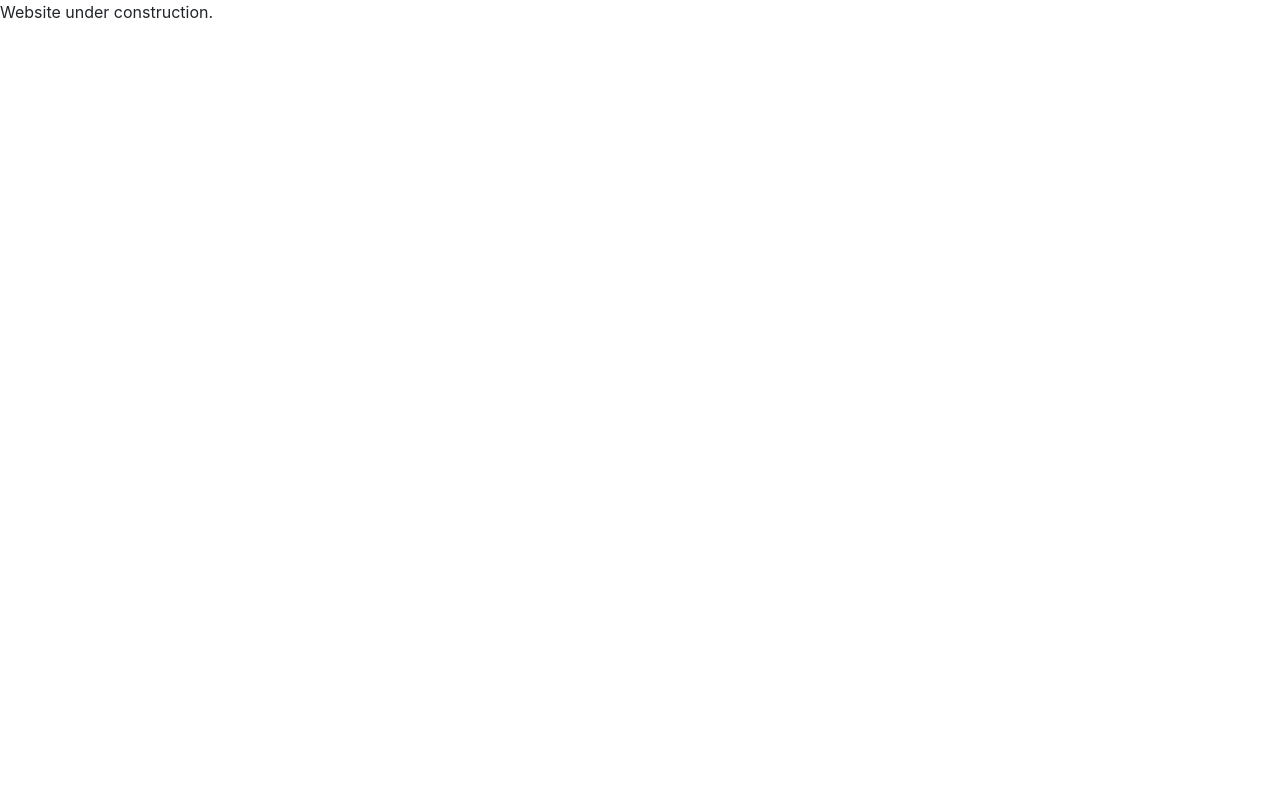
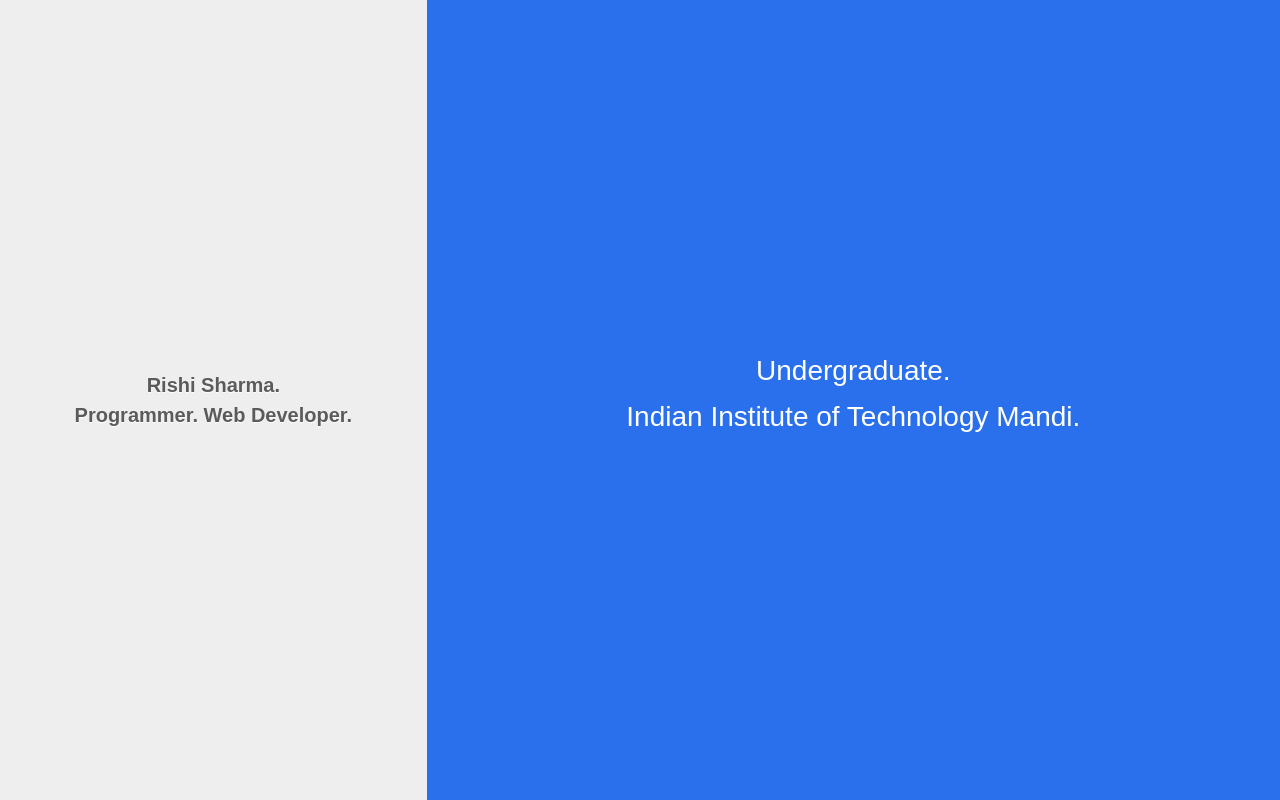
Before and after one commit to rishi-s8/rishi-s8.github.io.old, a plain HTML site: page index.html in a window 1280 px wide. Shown: the top 800 px of the page. Drawn offline with Linux system fonts and the light colour scheme.

Commit message:
Layout of page constructed

```diff
--- a/css/styles.css
+++ b/css/styles.css
@@ -1,3 +1,53 @@
-/*
-  Here goes the CSS Styling
-*/
+html, body, section, div {
+  height: 100vh;
+}
+
+body {
+  color: #000;
+  font-family: sans-serif;
+  font-size: 1.25rem;
+  line-height: 150%;
+}
+
+article {
+  position:relative;
+  top: 50%;
+  text-align: center;
+  transform: translate(0, -50%);
+  padding: 1rem;
+}
+
+h1 {
+  font-size: 1.75rem;
+  margin: 0 0 0.75rem 0;
+}
+
+/* Pattern styles */
+
+.container {
+  display: grid;
+}
+
+.left-half {
+  background: #eee;
+  width:40%;
+  position: fixed;
+  color: #5b5b5b;
+  text-shadow: 0 1px 1px #fff;
+  font-weight: 700;
+}
+
+.right-half {
+  width:60%;
+  margin-left: auto;
+  color: #fff;
+
+}
+
+#row1 {
+  background-color: #2a70ed;
+}
+
+#row2 {
+  background-color: #ffba66;
+}
--- a/index.html
+++ b/index.html
@@ -15,9 +15,31 @@
 
 <body>
   <!-- Body Content -->
-  Website under construction.
+  <div class="container-fluid">
+    <section class="row">
+    <div class="col-md-4 left-half">
+      <article>
+        Rishi Sharma.
+        <br />
+        Programmer. Web Developer.
+      </article>
+    </div>
+    <div class="col-md-8 right-half" id="row1">
+      <article>
+        <h1>Undergraduate.</h1>
+        <h1>Indian Institute of Technology Mandi.</h1>
+      </article>
+    </div>
+    <div class="col-md-8 right-half" id="row2">
+      <article>
+        <h1>Hi Akshat!</h1>
+        <p>Stop counselling only girls.</p>
+      </article>
+    </div>
+  </secion>
+</div>
+
   <!-- Body Content Ends -->
-
   <!-- Scripts -->
   <script src="js/jquery-3.3.1.min.js"></script>
   <script src="js/bootstrap.min.js"></script>
```
